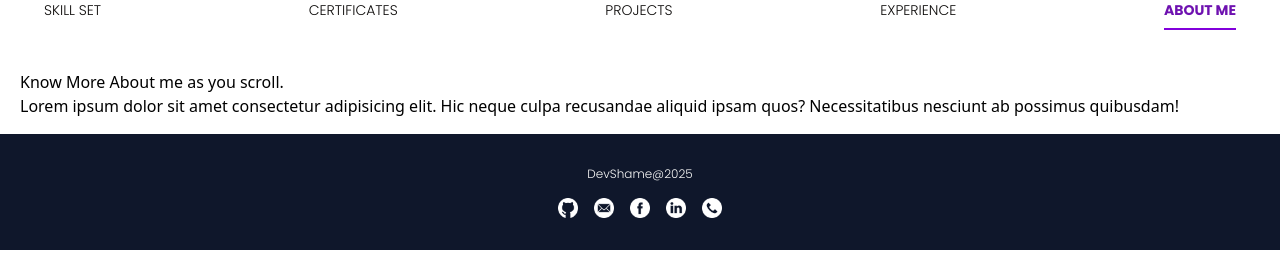
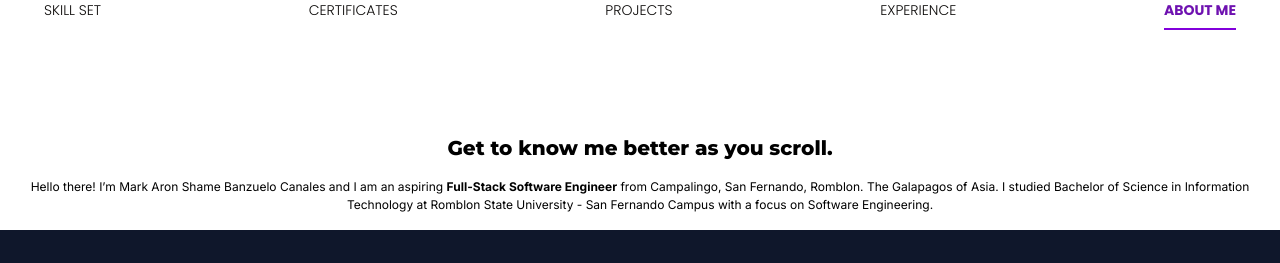
Before and after one commit to shameCanales/shame-portfolio, a React (Vite) app: page /about in a window 1280 px wide. Shown: the part 1179-1442 px from the top of the page. Built offline with nearby package versions, Linux system fonts and the light colour scheme; no server answers.

Commit message:
Added About Main info

```diff
--- a/src/pages/About.jsx
+++ b/src/pages/About.jsx
@@ -2,12 +2,18 @@ export default function About() {
   return (
     <>
       <div>
-        <div className="text">
-          <h2>Know More About me as you scroll.</h2>
-          <p>
-            Lorem ipsum dolor sit amet consectetur adipisicing elit. Hic neque
-            culpa recusandae aliquid ipsam quos? Necessitatibus nesciunt ab
-            possimus quibusdam!
+        <div className="text mt-16">
+          <h2 className="montserrat-extrabold text-xl text-center px-8 ">
+            Get to know me better as you scroll.
+          </h2>
+          <p className="inter-regular text-xs text-center leading-4.5  mt-4">
+            Hello there! I’m Mark Aron Shame Banzuelo Canales and I am an
+            aspiring{" "}
+            <span className="font-bold">Full-Stack Software Engineer</span> from
+            Campalingo, San Fernando, Romblon. The Galapagos of Asia. I studied
+            Bachelor of Science in Information Technology at Romblon State
+            University - San Fernando Campus with a focus on Software
+            Engineering.
           </p>
         </div>
 
```
